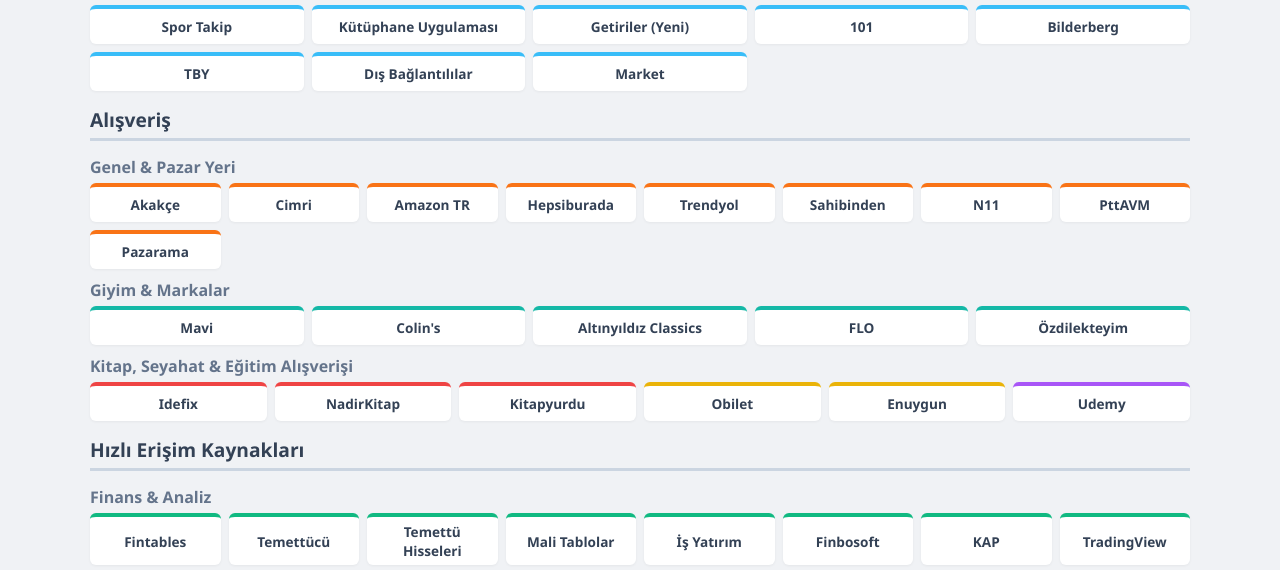
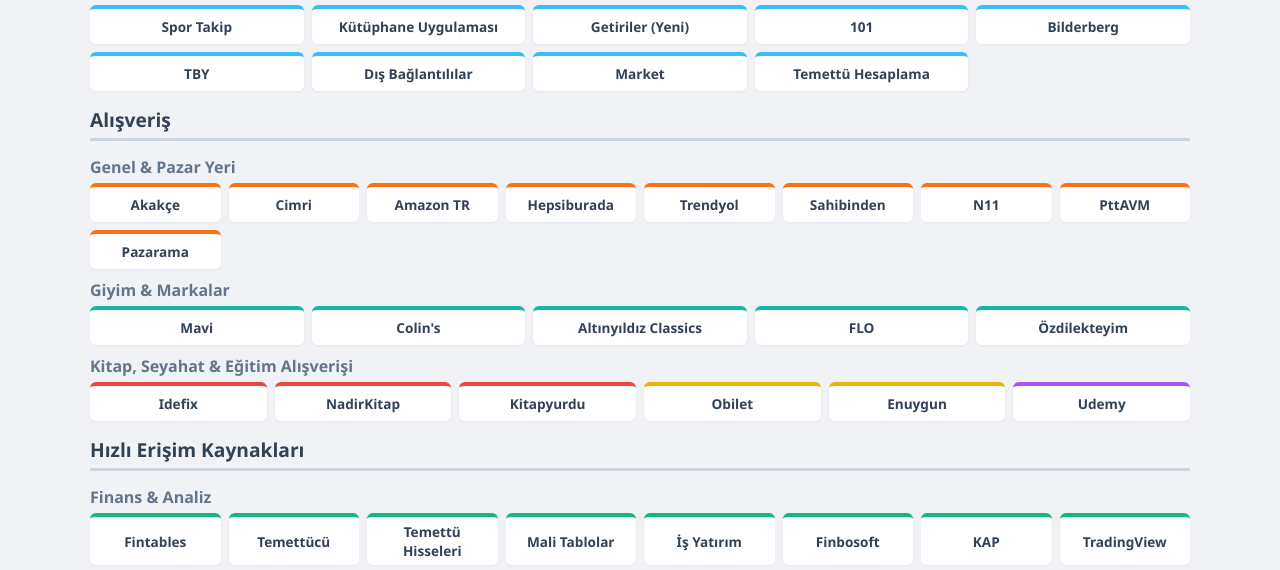
Before and after one commit to mbsarsiv-web/terminal, a plain HTML site: page index.html in a window 1280 px wide. Shown: the part 165-735 px from the top of the page. Drawn offline with Linux system fonts and the light colour scheme.

Commit message:
Update index.html

```diff
--- a/index.html
+++ b/index.html
@@ -112,7 +112,6 @@
     <a href="https://script.google.com/macros/s/AKfycbzEhCWaIbtt2bjMi-0ZFWzl4qjvLyvTRZuf76zOCOWR9-wt5UNh5XK7GwM86DX_DE-q/exec" target="_blank" class="card border-blue">Getiriler</a>
     <a href="https://script.google.com/macros/s/AKfycbz19YTB51GwHnWqsYGhi7cdRm-XPzg5uANnxkiLkd63/dev" target="_blank" class="card border-blue">Detaylı Hisse Analizi</a>
     <a href="https://mbsarsiv-web.github.io/temettu-bot/" target="_blank" class="card border-blue">Temettü Yoğunluk</a>
-    <!-- Link burada güncellendi -->
     <a href="https://mbsarsiv-web.github.io/yabanci/" target="_blank" class="card border-blue">Yabancı Oranları</a>
     <a href="https://script.google.com/macros/s/AKfycbz8Kuod6OH6dUJZei5slK3TeHLpxH6CrwDeF7soVBIr/dev" target="_blank" class="card border-blue">Spor Takip</a>
     <a href="https://mbsarsiv-web.github.io/kutuphane/" target="_blank" class="card border-blue">Kütüphane Uygulaması</a>
@@ -121,8 +120,9 @@
     <a href="https://script.google.com/macros/s/AKfycbzm7gZ-d7eekfPc0nvLF0kPCr7qs1fFq1EIjWNRMSzwmiTKf3ARrsmsxi7YNQEh1btv/exec" target="_blank" class="card border-blue">Bilderberg</a>
     <a href="https://tby.onrender.com/" target="_blank" class="card border-blue">TBY</a>
     <a href="https://script.google.com/macros/s/AKfycbyJROfH5gSHXtceR7PoFb2rQMEwhkR-Bfh9GHzyH5yFXeIFJHDCP5OnDd1F9EpTNg3HRQ/exec" target="_blank" class="card border-blue">Dış Bağlantılılar</a>
-    <!-- Yeni Eklenen Market Uygulaması -->
     <a href="https://script.google.com/macros/s/AKfycbw5c4uhG24_UndpDKZwDune5JIqhw6b0XVs06HjG7QKDGXgB7pPLJPf1_7xgSelXmp5eg/exec" target="_blank" class="card border-blue">Market</a>
+    <!-- Temettü Hesaplama Uygulaması -->
+    <a href="https://mbsarsiv-web.github.io/temettuhesap/" target="_blank" class="card border-blue">Temettü Hesaplama</a>
   </div>
 
   <h2 class="section-title">Alışveriş</h2>
```
